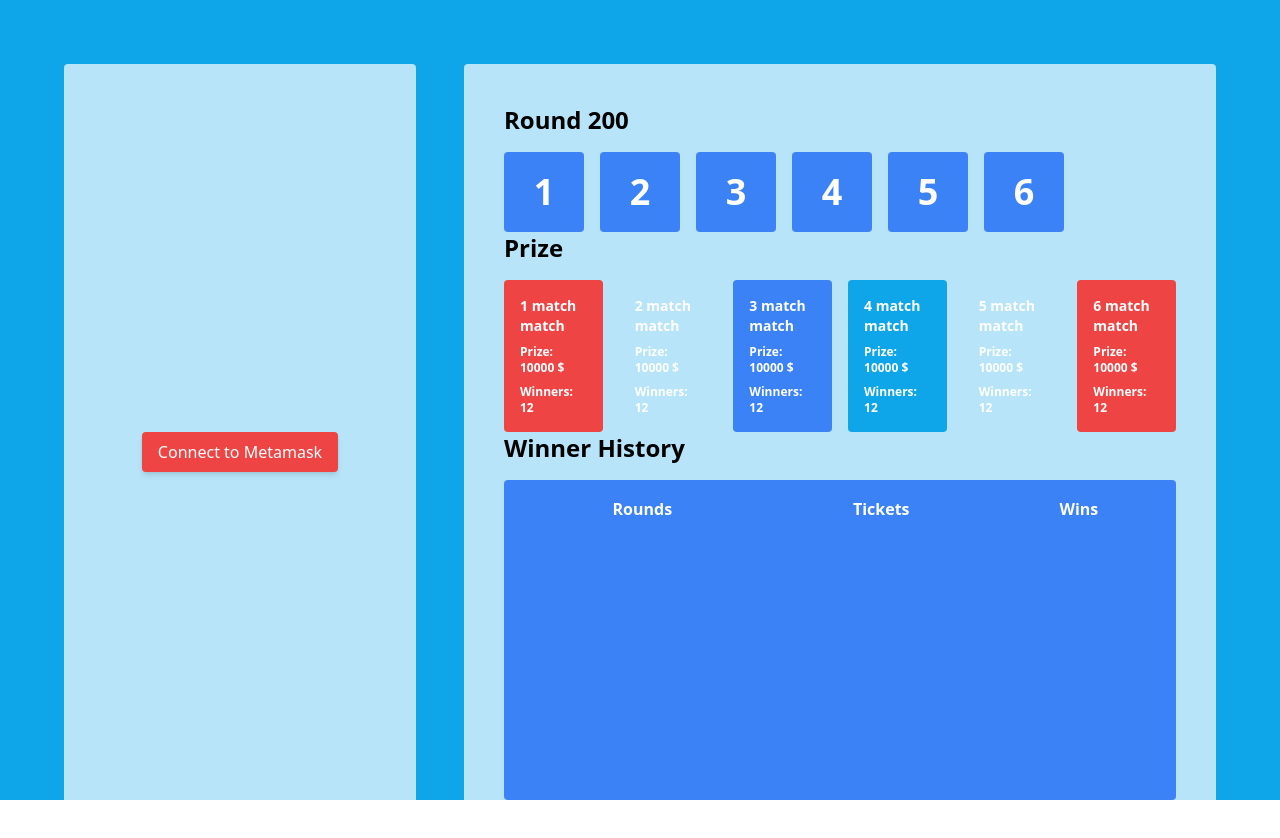
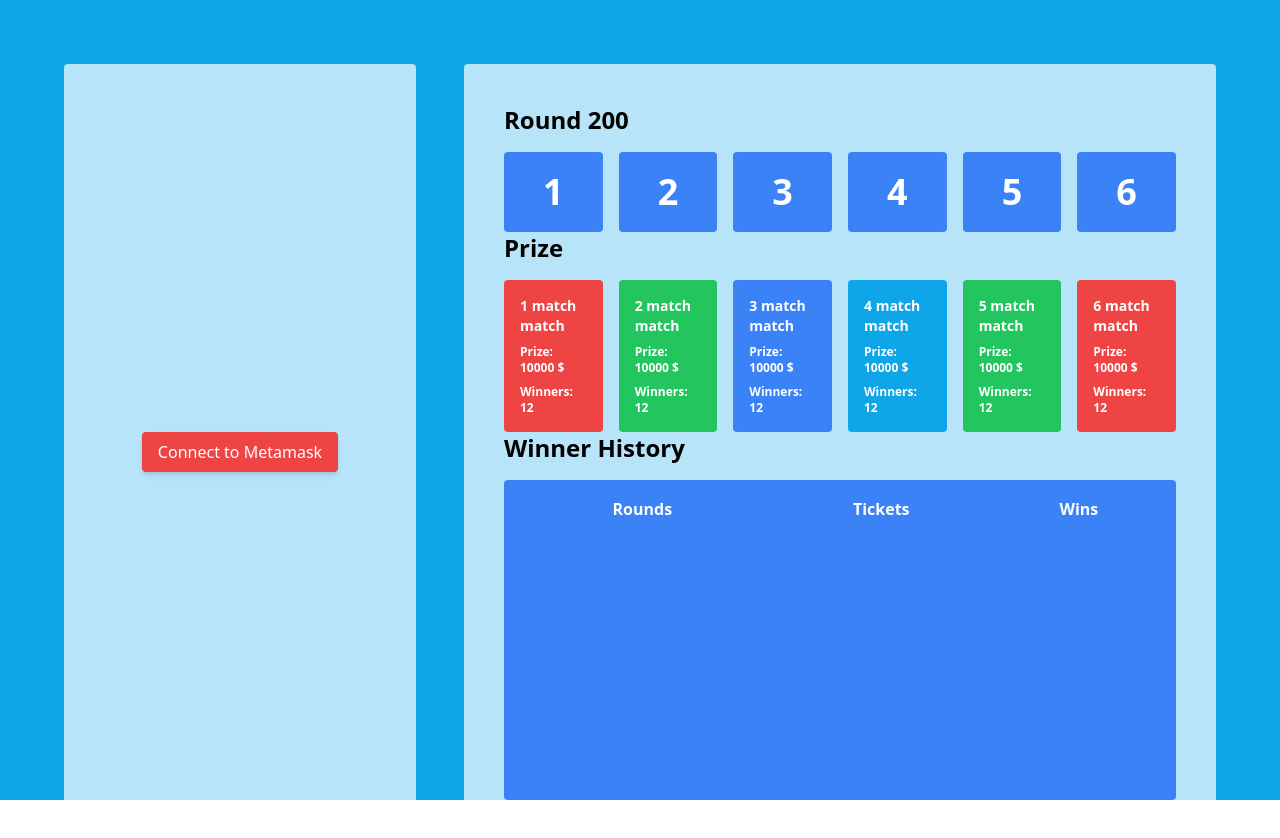
Before and after one commit to KkyJim12/lotto-frontend, a Nuxt app: page / in a window 1280 px wide. Built offline with nearby package versions, Linux system fonts and the light colour scheme.

Commit message:
feat: update grid layout

```diff
--- a/components/AccountDetail.vue
+++ b/components/AccountDetail.vue
@@ -1,9 +1,6 @@
 <template>
     <div class="h-full bg-white bg-opacity-70 rounded">
-    <div
-      v-if="!activeAccount.address"
-      class="flex items-center justify-center h-full"
-    >
+        <div v-if="!activeAccount.address" class="flex items-center justify-center h-full">
             <button
                 @click="connectToMetamask()"
                 class="text-white shadow-md rounded bg-red-500 px-4 py-2 hover:bg-red-600"
@@ -12,10 +9,7 @@
                 Connect to Metamask
             </button>
         </div>
-    <div
-      v-else-if="activeAccount.network !== 5"
-      class="flex items-center justify-center h-full"
-    >
+        <div v-else-if="activeAccount.network !== 5" class="flex items-center justify-center h-full">
             <button
                 @click="switchNetwork()"
                 class="text-white shadow-md rounded bg-yellow-500 px-4 py-2 hover:bg-yellow-600"
@@ -39,31 +33,45 @@
                     </p>
                 </div>
             </div>
-      <div class="flex flex-col space-y-4">
+            <div class="grid grid-cols-6 gap-y-4 gap-x-2">
+                <div class="col-span-6">
+                    <div class="flex justify-between">
                         <h1 class="font-bold text-2xl">Buy Lottery</h1>
                         <div class="flex space-x-2">
+                            <button
+                                class="w-10 h-10 rounded bg-green-500 hover:bg-green-600 text-2xl text-white shadow-md"
+                                type="button"
+                            >
+                                +
+                            </button>
+
+                            <button
+                                class="w-10 h-10 rounded bg-red-500 hover:bg-red-600 text-2xl text-white shadow-md"
+                                type="button"
+                            >
+                                -
+                            </button>
+                        </div>
+                    </div>
+                </div>
+                <div v-for="number in numbers" :key="id" class="col-span-1">
                     <input
-            v-for="number in numbers"
-            :key="id"
-            class="w-10 h-10 rounded text-center focus:outline-sky-500"
+                        class="w-full h-12 rounded text-center focus:outline-sky-500"
                         type="text"
                         :placeholder="number.label"
                         maxlength="1"
                     />
                 </div>
-        <button
-          class="text-white bg-red-500 hover:bg-red-600 py-2 rounded"
-          type="button"
-        >
+                <div class="col-span-6">
+                    <button class="text-white bg-yellow-500 hover:bg-yellow-600 py-2 rounded w-full shadow-md" type="button">
                         Purchase !!
                     </button>
+                </div>
             </div>
 
             <div class="flex flex-col space-y-4">
                 <h1 class="font-bold text-2xl">Purchase History</h1>
-        <div
-          class="flex flex-col space-y-2 h-60 bg-blue-500 rounded overflow-y-auto p-4"
-        >
+                <div class="flex flex-col space-y-2 h-60 bg-blue-500 rounded overflow-y-auto p-4">
                     <table class="table-fixed">
                         <thead>
                             <tr>
@@ -87,7 +95,7 @@
 </template>
 
 <script>
-const Web3 = require('web3')
+const Web3 = require('web3');
 export default {
     data() {
         return {
@@ -120,38 +128,38 @@ export default {
                 balance: null,
                 network: null,
             },
-    }
+        };
     },
     methods: {
         async connectToMetamask() {
             if (window.ethereum) {
                 this.accounts = await window.ethereum.request({
                     method: 'eth_requestAccounts',
-        })
-        this.web3 = new Web3(window.ethereum)
+                });
+                this.web3 = new Web3(window.ethereum);
                 this.activeAccount = {
                     address: await this.web3.utils.toChecksumAddress(this.accounts[0]),
                     balance: await this.web3.eth.getBalance(this.accounts[0]),
                     network: await this.web3.eth.net.getId(),
-        }
+                };
             } else {
-        alert('You must install metamask first.')
+                alert('You must install metamask first.');
             }
         },
         async switchNetwork() {
             await window.ethereum.request({
                 method: 'wallet_switchEthereumChain',
                 params: [{ chainId: Web3.utils.toHex(5) }],
-      })
+            });
 
             this.activeAccount = {
                 address: await this.web3.utils.toChecksumAddress(this.accounts[0]),
                 balance: await this.web3.eth.getBalance(this.accounts[0]),
                 network: await this.web3.eth.net.getId(),
-      }
+            };
         },
     },
-}
+};
 </script>
 
 <style scoped>
--- a/components/LottoResult.vue
+++ b/components/LottoResult.vue
@@ -1,43 +1,32 @@
 <template>
-  <div
-    class="h-full bg-white bg-opacity-70 rounded p-10 flex flex-col justify-between"
-  >
-    <div class="flex flex-col space-y-4">
+    <div class="h-full bg-white bg-opacity-70 rounded p-10 flex flex-col justify-between">
+        <div class="grid grid-cols-6 gap-4">
+            <div class="col-span-6">
                 <h1 class="font-bold text-2xl">Round 200</h1>
-      <div class="flex space-x-4">
-        <div
-          v-for="result in results"
-          :key="index"
-          class="rounded bg-blue-500 w-20 h-20 flex items-center justify-center"
-        >
+            </div>
+            <div v-for="result in results" :key="index" class="col-span-1">
+                <div class="rounded bg-blue-500 w-full h-20 flex items-center justify-center">
                     <p class="font-bold text-white text-4xl">{{ result.value }}</p>
                 </div>
             </div>
         </div>
 
-    <div class="flex flex-col space-y-4">
+        <div class="grid grid-cols-6 gap-4">
+            <div class="col-span-6">
                 <h1 class="font-bold text-2xl">Prize</h1>
-      <div class="flex space-x-4">
-        <div
-          v-for="prize in prizes"
-          :class="`flex flex-col space-y-2 bg-${prize.color}-500 rounded p-4`"
-        >
+            </div>
+            <div v-for="prize in prizes" class="col-span-1">
+                <div :class="`flex flex-col space-y-2 bg-${prize.color}-500 rounded p-4`">
                     <p class="text-sm text-white font-bold">{{ prize.label }} match</p>
-          <p class="text-xs text-white font-bold">
-            Prize: {{ prize.rewards }} $
-          </p>
-          <p class="text-xs text-white font-bold">
-            Winners: {{ prize.winners }}
-          </p>
+                    <p class="text-xs text-white font-bold">Prize: {{ prize.rewards }} $</p>
+                    <p class="text-xs text-white font-bold">Winners: {{ prize.winners }}</p>
                 </div>
             </div>
         </div>
 
         <div class="flex flex-col space-y-4">
             <h1 class="font-bold text-2xl">Winner History</h1>
-      <div
-        class="flex flex-col space-y-2 h-80 bg-blue-500 rounded overflow-y-auto p-4"
-      >
+            <div class="flex flex-col space-y-2 h-80 bg-blue-500 rounded overflow-y-auto p-4">
                 <table class="table-fixed">
                     <thead>
                         <tr>
@@ -100,15 +89,8 @@ export default {
                     color: 'red',
                 },
             ],
-      results: [
-        { value: 1 },
-        { value: 2 },
-        { value: 3 },
-        { value: 4 },
-        { value: 5 },
-        { value: 6 },
-      ],
-    }
+            results: [{ value: 1 }, { value: 2 }, { value: 3 }, { value: 4 }, { value: 5 }, { value: 6 }],
+        };
     },
-}
+};
 </script>
```
Also changed, not shown: 1 other file (tests, documents, lock files or other folders). Lines whose indentation alone changed are shown as unchanged.
